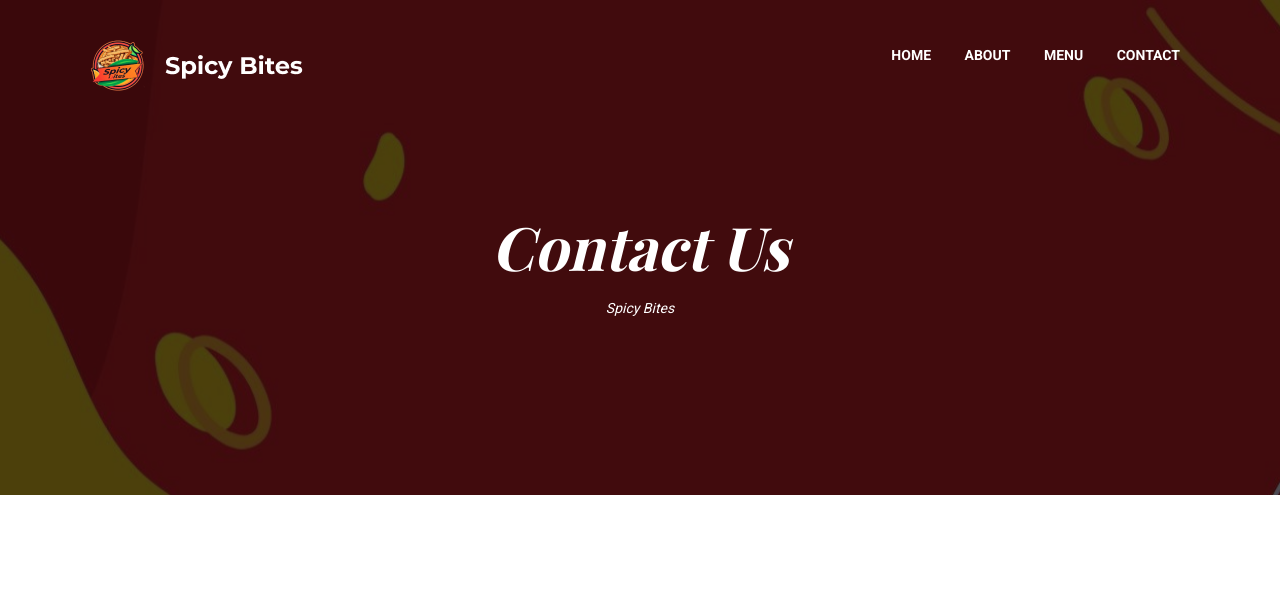
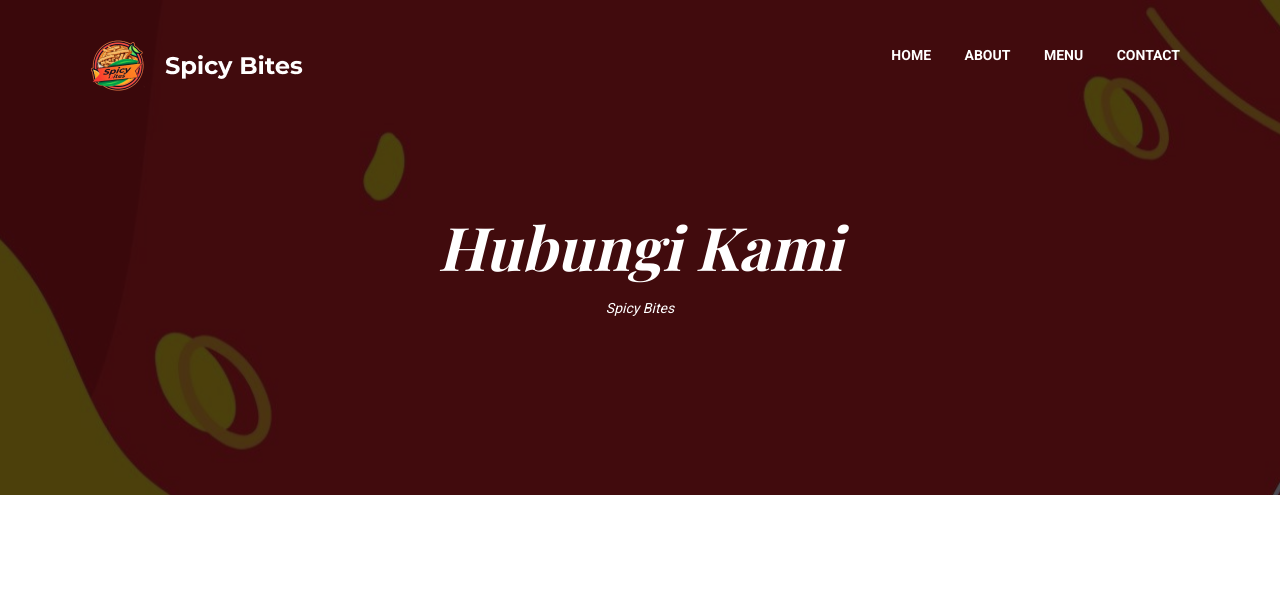
Before and after one commit to acengSI09/Landing-Page-Spicy-Bites, a plain HTML site: page contact-us.html in a window 1280 px wide. Shown: the top 603 px of the page. Drawn offline with nearby package versions, Linux system fonts and the light colour scheme; some packages are replaced by stand-ins of ours.

Commit message:
Update contact-us.html

```diff
--- a/contact-us.html
+++ b/contact-us.html
@@ -61,7 +61,7 @@
         <div class="container">
             <div class="row">
                 <div class="col-lg-12">
-                    <h1><i>Contact Us</i></h1>
+                    <h1><i>Hubungi Kami</i></h1>
                     <p class="pt-2"><i>Spicy Bites</i></p>
                 </div>
             </div>
```
